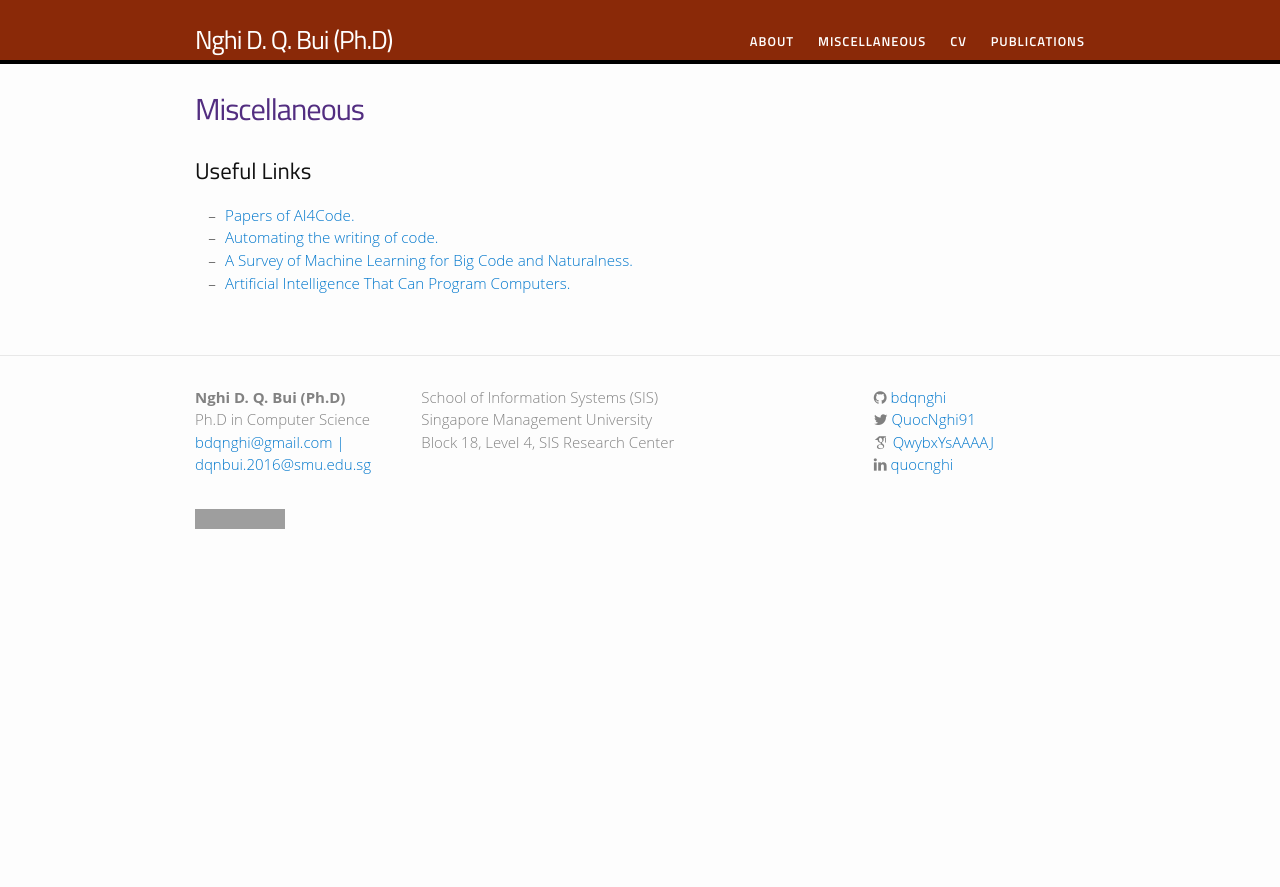
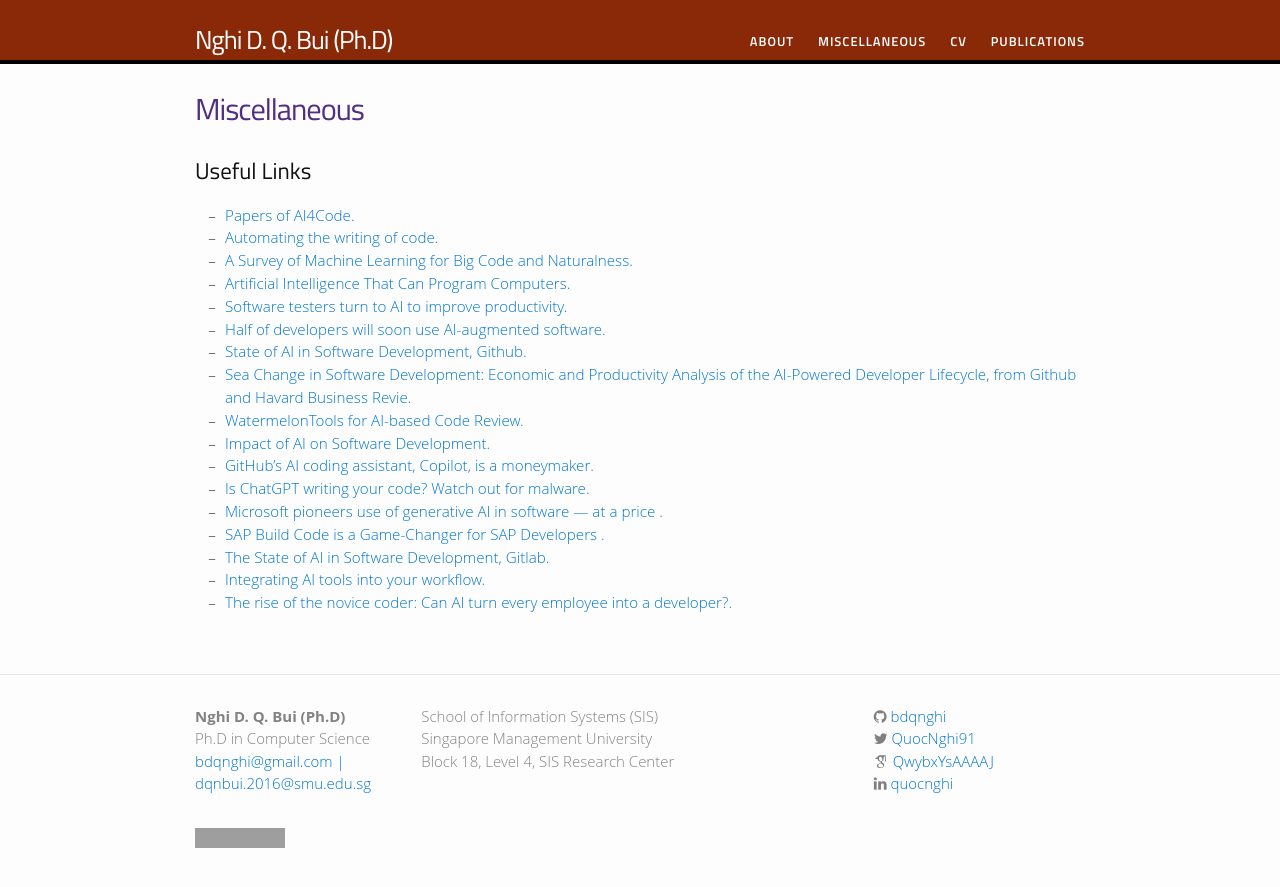
Before and after one commit to bdqnghi/bdqnghi.github.io, a Jekyll site: the page built from miscellaneous/miscellaneous.md, in a window 1280 px wide. Shown: the top 887 px of the page. Built offline with Jekyll 4.4.1, drawn with Linux system fonts in a browser that asks for light colours; nearby versions of some CDN libraries; some web fonts are replaced; grey boxes are pictures that could not be loaded.

Commit message:
Update miscellaneous.md

```diff
--- a/miscellaneous/miscellaneous.md
+++ b/miscellaneous/miscellaneous.md
@@ -9,3 +9,16 @@ permalink: /miscellaneous/
 - <a href="https://cacm.acm.org/magazines/2020/7/245690-your-wish-is-my-cmd/fulltext" target="_blank"> Automating the writing of code.</a>
 - <a href="https://arxiv.org/pdf/1709.06182.pdf" target="_blank"> A Survey of Machine Learning for Big Code and Naturalness.</a>
 - <a href="https://www.forbes.com/sites/moorinsights/2021/06/04/ibm-codenet-artificial-intelligence-that-can-program-computers-and-solve-a-100-billion-legacy-code-problem/?sh=153c91d16cdc" target="_blank"> Artificial Intelligence That Can Program Computers.</a>
+- <a href="https://betanews.com/2023/12/04/software-testers-turn-to-ai-to-improve-productivity/" target="_blank"> Software testers turn to AI to improve productivity.</a>
+- <a href="https://www.computerworld.com/article/3711404/heres-why-half-of-developers-will-soon-use-ai-augmented-software.html" target="_blank"> Half of developers will soon use AI-augmented software.</a>
+- <a href="https://github.blog/2023-11-08-the-state-of-open-source-and-ai/" target="_blank"> State of AI in Software Development, Github.</a>
+- <a href="https://arxiv.org/pdf/2306.15033.pdf" target="_blank"> Sea Change in Software Development: Economic and Productivity Analysis of the AI-Powered Developer Lifecycle, from Github and Havard Business Revie.</a>
+- <a href="https://www.watermelontools.com/post/reimagining-code-review-with-rag-to-save-us-from-lgtm" target="_blank"> WatermelonTools for AI-based Code Review.</a>
+- <a href="https://cio.economictimes.indiatimes.com/news/artificial-intelligence/impact-of-genai-on-software-development/105405709" target="_blank"> Impact of AI on Software Development.</a>
+- <a href="https://www.semafor.com/article/11/08/2023/githubs-ai-coding-assistant-copilot-is-a-moneymaker" target="_blank"> GitHub’s AI coding assistant, Copilot, is a moneymaker.</a>
+- <a href="https://www.infoworld.com/article/3709191/is-chatgpt-writing-your-code-watch-out-for-malware.html" target="_blank"> Is ChatGPT writing your code? Watch out for malware.</a>
+- <a href="https://www.ft.com/content/81db7c36-f9ae-496b-9dd4-971aefe6f9a9" target="_blank"> Microsoft pioneers use of generative AI in software — at a price .</a>
+- <a href="https://blogs.sap.com/2023/11/02/why-sap-build-code-is-a-game-changer-for-sap-developers/" target="_blank"> SAP Build Code is a Game-Changer for SAP Developers .</a>
+- <a href="https://learn.gitlab.com/ailgf/2023-devsecops-report-ai" target="_blank"> The State of AI in Software Development, Gitlab.</a>
+- <a href="https://stackoverflow.blog/2023/10/12/integrating-ai-tools-into-your-workflow/" target="_blank"> Integrating AI tools into your workflow.</a>
+- <a href="https://www.semafor.com/article/10/04/2023/ai-is-spurring-the-rise-of-the-novice-coder" target="_blank"> The rise of the novice coder: Can AI turn every employee into a developer?.</a>
```
